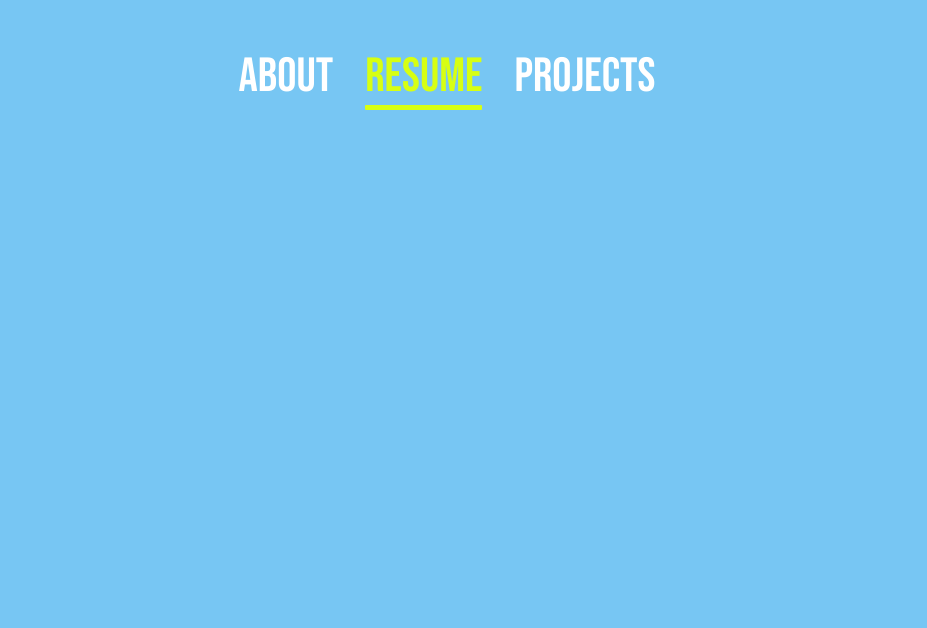
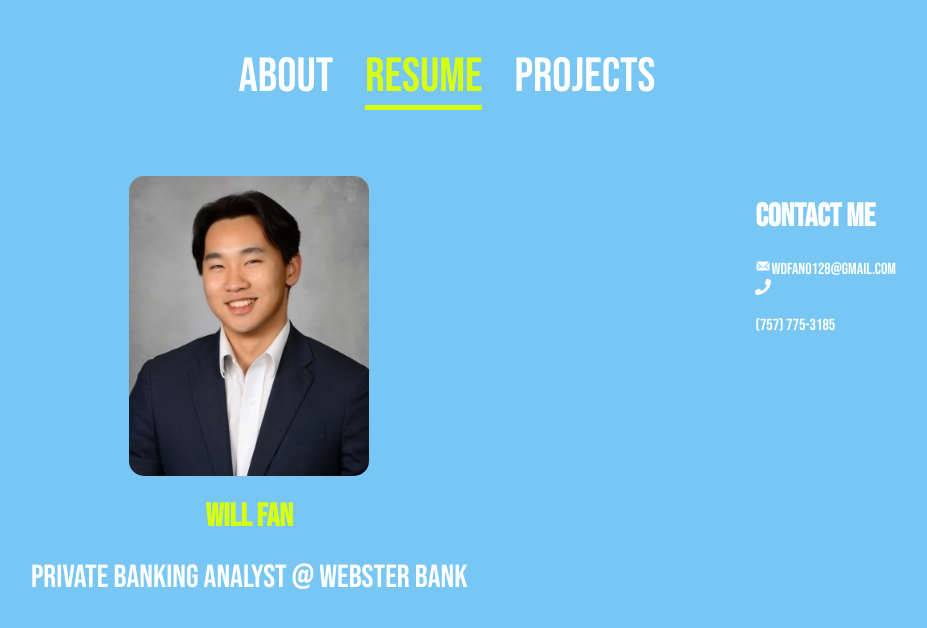
Before and after one commit to squilliam34/website, a React (Vite) app: page /resume in a window 1280 px wide. Shown: the top 628 px of the page, without its empty margins (193-1120 px from the left). Built offline with nearby package versions, Linux system fonts and the light colour scheme.

Commit message:
adding header component to resume page

```diff
--- a/src/pages/Resume/ResumePage.tsx
+++ b/src/pages/Resume/ResumePage.tsx
@@ -2,10 +2,33 @@ import React from "react";
 import "../../css/styles.css";
 import "../../css/tennis.css";
 import "../../css/scroll.css";
+import "../../css/header.css";
+
+import { Header } from "../../components/Resume";
+
+import { IoIosMail } from "react-icons/io";
+import { FaPhone } from "react-icons/fa";
 
 const ResumePage: React.FC = () => (
   <div>
-    <main>blah blah blah</main>
+    <main>
+      <div className="flex medium-margin-top align-start">
+        <div>
+          <Header />
+        </div>
+        <div className="flex contact-info column">
+          <h1>Contact me</h1>
+          <div>
+            <IoIosMail />
+            wdfan0128@gmail.com
+          </div>
+          <div>
+            <FaPhone />
+            <p>(757) 775-3185</p>
+          </div>
+        </div>
+      </div>
+    </main>
   </div>
 );
 
```
